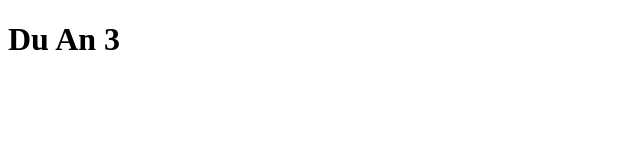
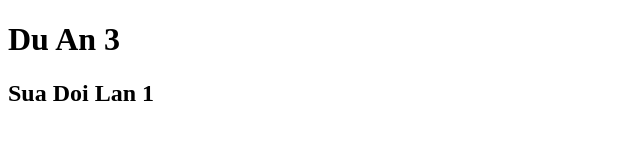
Before and after one commit to LeNguyenHoaiAn16092004/DuAn3, a plain HTML site: page index.html in a window 1280 px wide. Shown: the whole page, without its empty margins (0-640 px from the left). Drawn offline with Linux system fonts and the light colour scheme.

Commit message:
2nd commit

```diff
--- a/index.html
+++ b/index.html
@@ -7,5 +7,6 @@
   </head>
   <body>
     <h1>Du An 3</h1>
+    <h2>Sua Doi Lan 1</h2>
   </body>
 </html>
```
